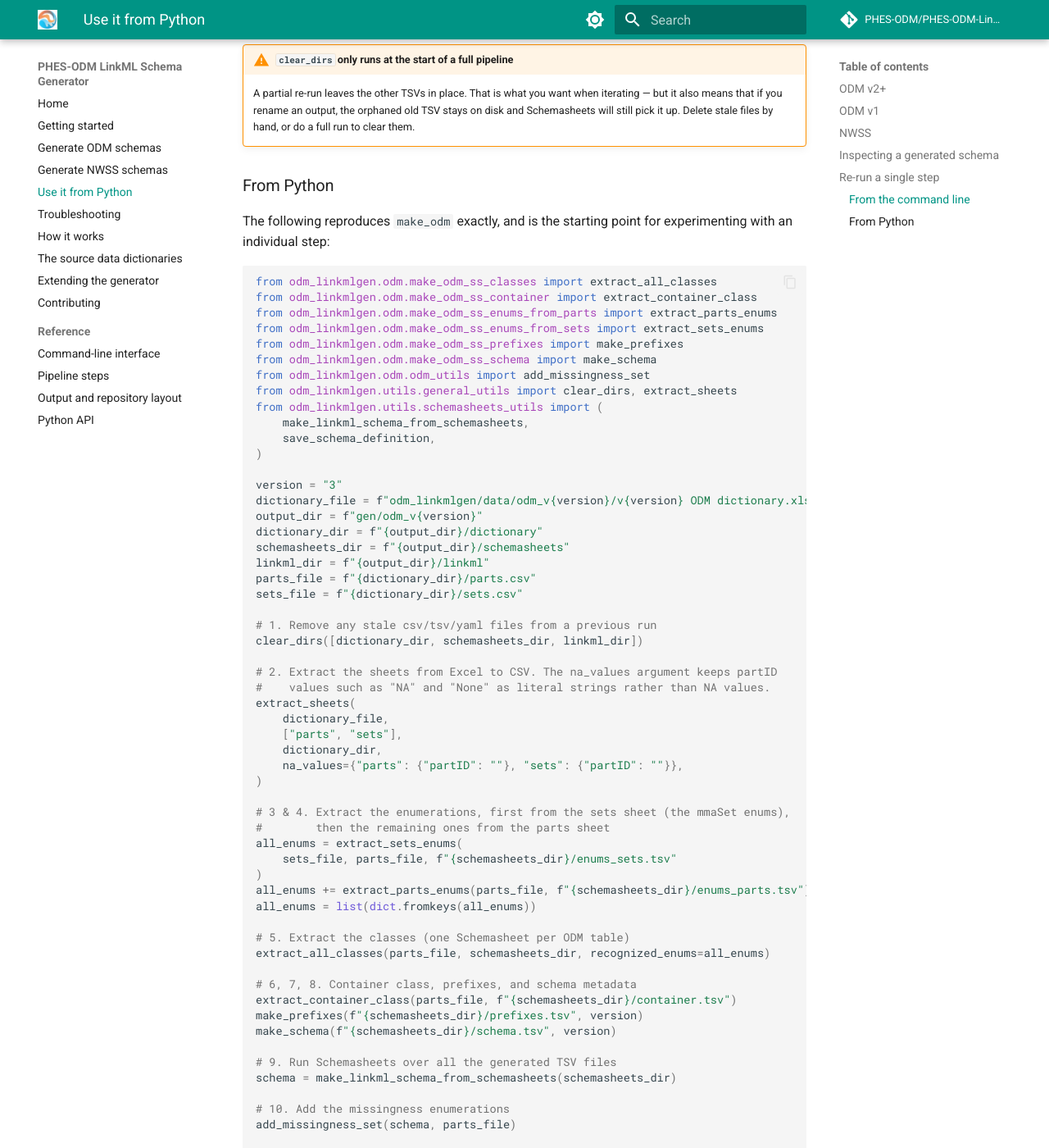
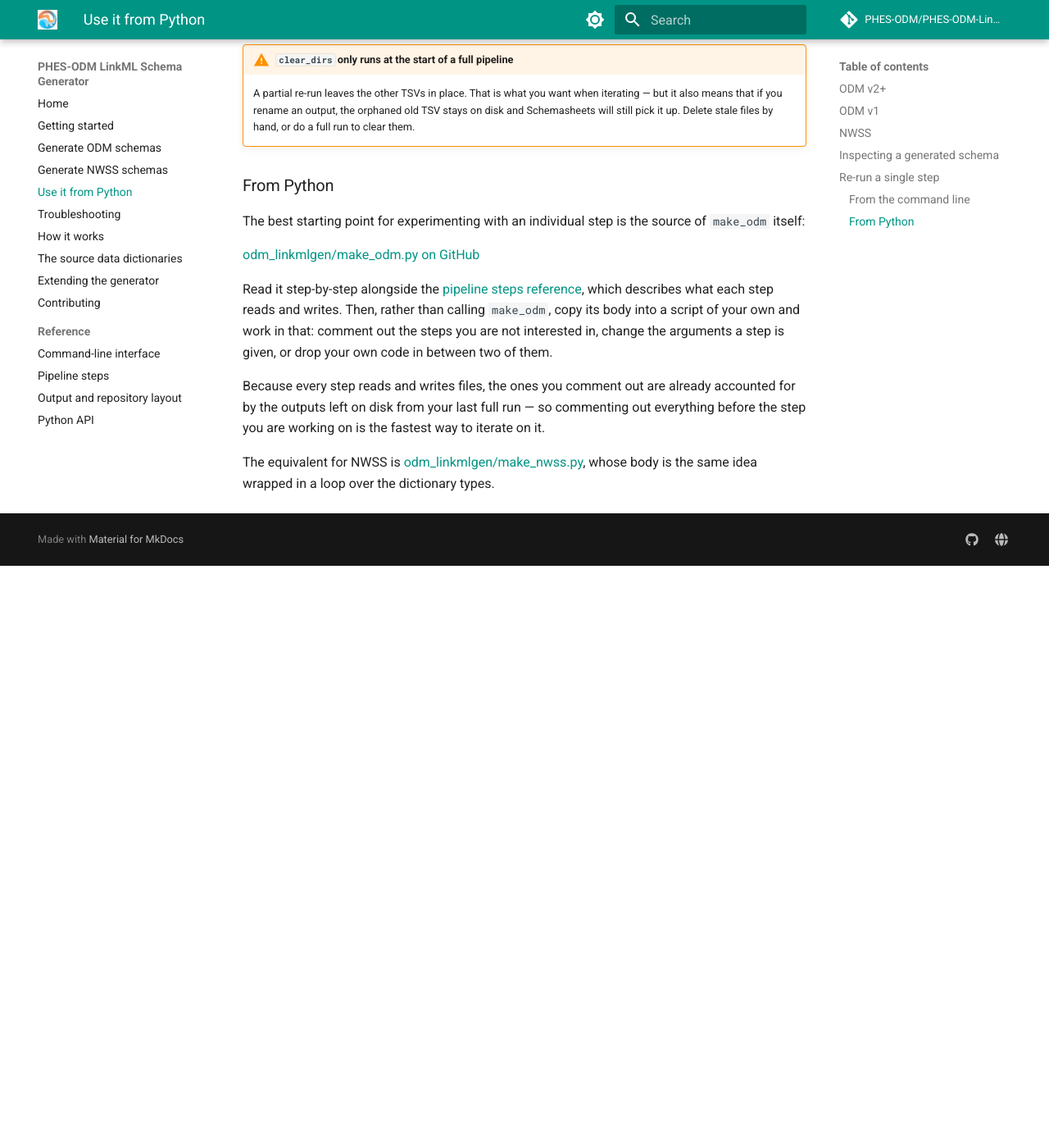
Before and after one commit to PHES-ODM/PHES-ODM-LinkMLGenerator, an MkDocs documentation site: the page built from docs/python-api.md, in a window 1280 px wide and 1400 px high, scrolled down 2761 px. Shown: the whole window at 82% size. Built offline with MkDocs 1.6.1 and Material for MkDocs 9.7.7, drawn with Linux system fonts in a browser that asks for light colours; comment, search, counter and statistics services are not loaded; after the commit the page ends 3451 px from its top, so only the background shows below that; some of the changed text lies outside the part shown.

Commit message:
Removed make_odm code from python-api.md and instead provide a link to the code on Github. Reworded last "From Python" section. Updated other documentation to reflect these changes.

````diff
--- a/docs/python-api.md
+++ b/docs/python-api.md
@@ -144,69 +144,23 @@ inputs, and its outputs.
 
 ### From Python
 
-The following reproduces `make_odm` exactly, and is the starting point for
-experimenting with an individual step:
+The best starting point for experimenting with an individual step is the source
+of `make_odm` itself:
 
-```python
-from odm_linkmlgen.odm.make_odm_ss_classes import extract_all_classes
-from odm_linkmlgen.odm.make_odm_ss_container import extract_container_class
-from odm_linkmlgen.odm.make_odm_ss_enums_from_parts import extract_parts_enums
-from odm_linkmlgen.odm.make_odm_ss_enums_from_sets import extract_sets_enums
-from odm_linkmlgen.odm.make_odm_ss_prefixes import make_prefixes
-from odm_linkmlgen.odm.make_odm_ss_schema import make_schema
-from odm_linkmlgen.odm.odm_utils import add_missingness_set
-from odm_linkmlgen.utils.general_utils import clear_dirs, extract_sheets
-from odm_linkmlgen.utils.schemasheets_utils import (
-    make_linkml_schema_from_schemasheets,
-    save_schema_definition,
-)
+[odm_linkmlgen/make_odm.py on GitHub](https://github.com/PHES-ODM/PHES-ODM-LinkMLGenerator/blob/main/odm_linkmlgen/make_odm.py)
 
-version = "3"
-dictionary_file = f"odm_linkmlgen/data/odm_v{version}/v{version} ODM dictionary.xlsx"
-output_dir = f"gen/odm_v{version}"
-dictionary_dir = f"{output_dir}/dictionary"
-schemasheets_dir = f"{output_dir}/schemasheets"
-linkml_dir = f"{output_dir}/linkml"
-parts_file = f"{dictionary_dir}/parts.csv"
-sets_file = f"{dictionary_dir}/sets.csv"
+Read it step-by-step alongside the
+[pipeline steps reference](reference/pipeline-steps.md), which describes what
+each step reads and writes. Then, rather than calling `make_odm`, copy its body
+into a script of your own and work in that: comment out the steps you are not
+interested in, change the arguments a step is given, or drop your own code in
+between two of them.
 
-# 1. Remove any stale csv/tsv/yaml files from a previous run
-clear_dirs([dictionary_dir, schemasheets_dir, linkml_dir])
+Because every step reads and writes files, the ones you comment out are already
+accounted for by the outputs left on disk from your last full run — so
+commenting out everything before the step you are working on is the fastest way
+to iterate on it.
 
-# 2. Extract the sheets from Excel to CSV. The na_values argument keeps partID
-#    values such as "NA" and "None" as literal strings rather than NA values.
-extract_sheets(
-    dictionary_file,
-    ["parts", "sets"],
-    dictionary_dir,
-    na_values={"parts": {"partID": ""}, "sets": {"partID": ""}},
-)
-
-# 3 & 4. Extract the enumerations, first from the sets sheet (the mmaSet enums),
-#        then the remaining ones from the parts sheet
-all_enums = extract_sets_enums(
-    sets_file, parts_file, f"{schemasheets_dir}/enums_sets.tsv"
-)
-all_enums += extract_parts_enums(parts_file, f"{schemasheets_dir}/enums_parts.tsv")
-all_enums = list(dict.fromkeys(all_enums))
-
-# 5. Extract the classes (one Schemasheet per ODM table)
-extract_all_classes(parts_file, schemasheets_dir, recognized_enums=all_enums)
-
-# 6, 7, 8. Container class, prefixes, and schema metadata
-extract_container_class(parts_file, f"{schemasheets_dir}/container.tsv")
-make_prefixes(f"{schemasheets_dir}/prefixes.tsv", version)
-make_schema(f"{schemasheets_dir}/schema.tsv", version)
-
-# 9. Run Schemasheets over all the generated TSV files
-schema = make_linkml_schema_from_schemasheets(schemasheets_dir)
-
-# 10. Add the missingness enumerations
-add_missingness_set(schema, parts_file)
-
-# 11. Save the final LinkML schema
-save_schema_definition(schema, f"{linkml_dir}/odm_v{version}.yaml")
-```
-
-To experiment with one step, comment out the ones before it — their outputs are
-already on disk from the last full run.
+The equivalent for NWSS is
+[odm_linkmlgen/make_nwss.py](https://github.com/PHES-ODM/PHES-ODM-LinkMLGenerator/blob/main/odm_linkmlgen/make_nwss.py),
+whose body is the same idea wrapped in a loop over the dictionary types.
````
Also changed, not shown: docs/contributing.md (+2 -2 lines), docs/reference/pipeline-steps.md (+2 -2 lines).
